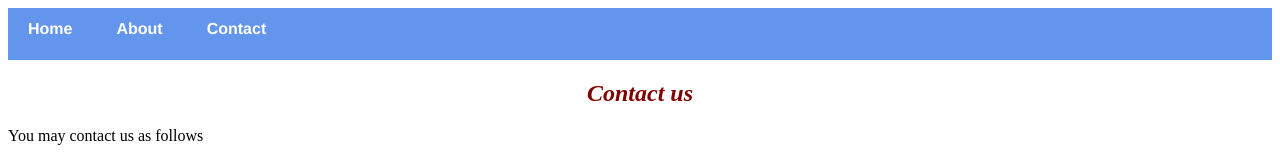
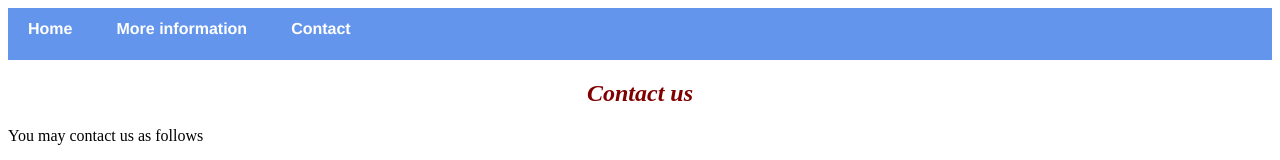
Before and after one commit to Ebenezer-creator/My-seccond-Compukids, a plain HTML site: page contact.html in a window 1280 px wide. Shown: the top 160 px of the page. Drawn offline with Linux system fonts and the light colour scheme.

Commit message:
Update contact.html

```diff
--- a/contact.html
+++ b/contact.html
@@ -9,7 +9,7 @@
 <body>
 <div id="menu">
     <a href="index.html">Home</a>
-    <a href="about.html">About</a>
+    <a href="about.html">More information</a>
     <a href="contact.html">Contact</a>
 </div>
     <h2>Contact us</h2>
```
